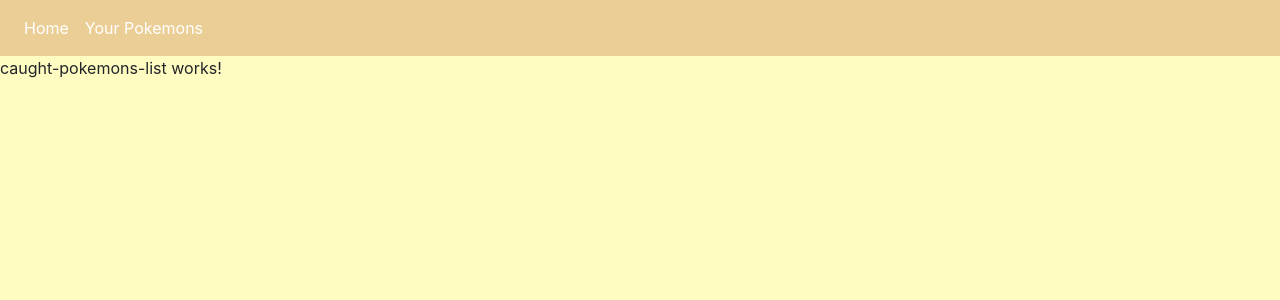
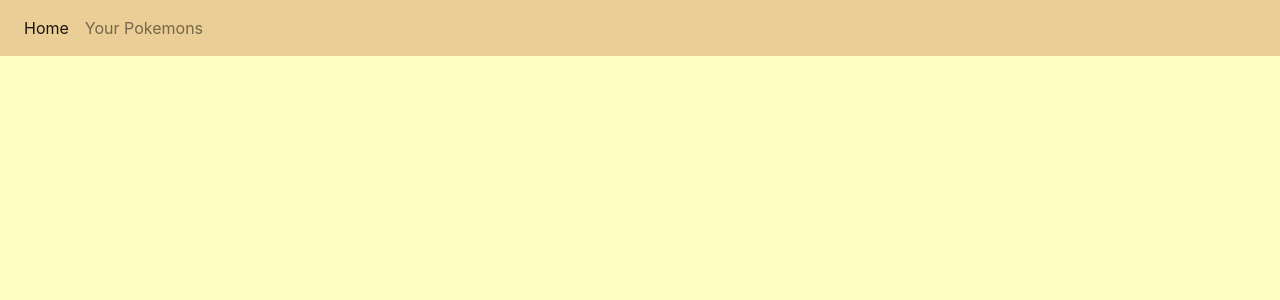
Before and after one commit to talitastravassos/pokemon-app, an Angular app: page /yourpokemons in a window 1280 px wide. Shown: the top 300 px of the page. Built offline with nearby package versions, Linux system fonts and the light colour scheme.

Commit message:
added content of caught pokemons list

```diff
--- a/src/app/components/caught-pokemons-list/caught-pokemons-list.component.html
+++ b/src/app/components/caught-pokemons-list/caught-pokemons-list.component.html
@@ -1 +1,15 @@
-<p>caught-pokemons-list works!</p>
+<div class="container mt-5">
+    <div class="row justify-content-center">
+        <div class="card text-center col-lg-3 col-md-4 col-9 m-1 mf-0" *ngFor="let pokemon of caughtPokemons">
+            <img class="card-img-top m-2" src="{{ getImage(pokemon.id) }}"  width="100" height="250" alt="Imagem do Pokemon">
+            <div class="card-body">
+            <h5 class="card-title"> {{ pokemon.name }}</h5>
+            <p class="card-text">Height: {{ pokemon.height }} // Weight: {{ pokemon.weight }}</p>
+            <h6>Skills</h6>
+            <ul class="list-group list-group-flush" *ngFor="let skill of pokemon.abilities">
+                <li class="list-group-item">{{ skill.ability.name }}</li>
+            </ul>
+            </div>
+        </div>
+    </div>
+</div>
--- a/src/app/components/caught-pokemons-list/caught-pokemons-list.component.ts
+++ b/src/app/components/caught-pokemons-list/caught-pokemons-list.component.ts
@@ -1,4 +1,5 @@
 import { Component, OnInit } from '@angular/core';
+import { PokemonService } from 'src/app/services/pokemon-service.service';
 
 @Component({
   selector: 'caught-pokemons-list',
@@ -7,7 +8,17 @@ import { Component, OnInit } from '@angular/core';
 })
 export class CaughtPokemonsListComponent implements OnInit {
 
-  constructor() { }
+  caughtPokemons: any[]
+
+  constructor(private pokemonServive: PokemonService) {
+    this.caughtPokemons = this.pokemonServive.getPokemonStorage()
+    console.log(this.caughtPokemons)
+   }
+
+   getImage(id){
+    let url = "https://www.serebii.net/art/th/"
+    return url + id + ".png"
+  }
 
   ngOnInit() {
   }
--- a/src/app/components/header/header.component.css
+++ b/src/app/components/header/header.component.css
@@ -1,5 +1,4 @@
 img{
     width: 70%;
     height: 70%;
-
 }
--- a/src/app/components/header/header.component.html
+++ b/src/app/components/header/header.component.html
@@ -1,3 +1,3 @@
-<div class="container justify-content-center mt-5 mr-5">
-    <img src="https://www.freepnglogos.com/uploads/gotta-catch-em-all-transparent-pokemon-logo-11.png" alt="Pokemon header">
+<div class="container mt-5 text-center">
+     <img src="https://www.freepnglogos.com/uploads/gotta-catch-em-all-transparent-pokemon-logo-11.png" alt="Pokemon header">
 </div>
--- a/src/app/components/navbar/navbar.component.html
+++ b/src/app/components/navbar/navbar.component.html
@@ -1,8 +1,15 @@
-<nav class="navbar navbar-expand-lg bg">
-    <div class="collapse navbar-collapse">
-        <div class="navbar-nav">
-        <a class="nav-item nav-link active" routerLink="/">Home <span class="sr-only">(current)</span></a>
-        <a class="nav-item nav-link" routerLink="/yourpokemons">Your Pokemons</a>
-        </div>
+<nav class="navbar navbar-expand-lg navbar-light bg">
+    <button class="navbar-toggler" type="button" data-toggle="collapse" data-target="#navbarNavDropdown" aria-controls="navbarNavDropdown" aria-expanded="false" aria-label="Toggle navigation">
+        <span class="navbar-toggler-icon"></span>
+    </button>
+    <div class="collapse navbar-collapse" id="navbarNavDropdown">
+        <ul class="navbar-nav">
+            <li class="nav-item active">
+                <a class="nav-link" routerLink="/">Home <span class="sr-only">(current)</span></a>
+            </li>
+            <li class="nav-item">
+                <a class="nav-link" routerLink="/yourpokemons">Your Pokemons</a>
+            </li>
+        </ul>
     </div>
 </nav>
--- a/src/app/components/pokemon-list/pokemon-list.component.html
+++ b/src/app/components/pokemon-list/pokemon-list.component.html
@@ -1,6 +1,6 @@
 <div class="container mt-5">
     <div class="row justify-content-center">
-        <div class="card text-center col-lg-3 col-md-4 m-1 mf-0" *ngFor="let pokemon of pokemonList.results; let i = index">
+        <div class="card text-center col-lg-3 col-md-4 col-8 m-1 mf-0" *ngFor="let pokemon of pokemonList.results; let i = index">
             <img class="card-img-top m-2" src="{{ getImage(i + 1) }}" width="100" height="250" alt="Imagem de capa do card">
             <div class="card-body">
             <h5 class="card-title"> {{ pokemon.name}}</h5>
--- a/src/app/components/search/search.component.html
+++ b/src/app/components/search/search.component.html
@@ -17,8 +17,8 @@
 
     <div *ngIf="isSearch">
         <div class="d-flex justify-content-center">
-            <div class="card text-center col-lg-3 col-md-4 m-1 mf-0">
-                <img class="card-img-top" src="{{ getImage(pokemon.id) }}" alt="Imagem do Pokemon">
+            <div class="card text-center col-lg-3 col-md-2 m-1 mf-0">
+                <img class="card-img-top m-2" src="{{ getImage(pokemon.id) }}"  width="100" height="250" alt="Imagem do Pokemon">
                 <div class="card-body">
                 <h5 class="card-title"> {{ pokemon.name }}</h5>
                 <p class="card-text">Height: {{ pokemon.height }} // Weight: {{ pokemon.weight }}</p>
--- a/src/app/services/pokemon-service.service.ts
+++ b/src/app/services/pokemon-service.service.ts
@@ -35,6 +35,10 @@ export class PokemonService {
     localStorage.setItem("caughtPokemon", JSON.stringify(this.caughtPokemon))
   }
 
+  getPokemonStorage(){
+    return JSON.parse(localStorage.getItem("caughtPokemon"))
+  }
+
   setCatchPokemon(pokemon){
     if ((typeof pokemon) !== "string"){
       this.setPokemonStorage(pokemon)
```
